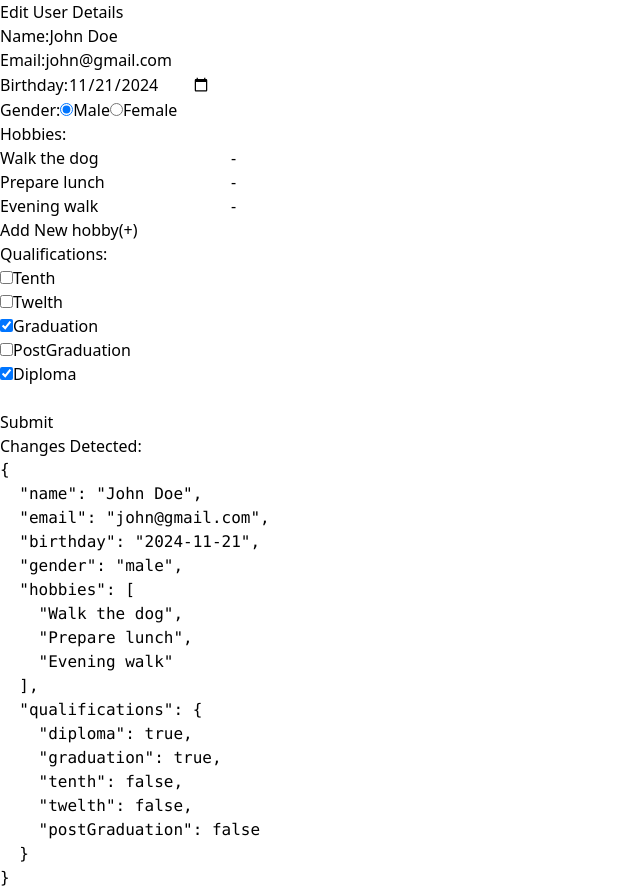
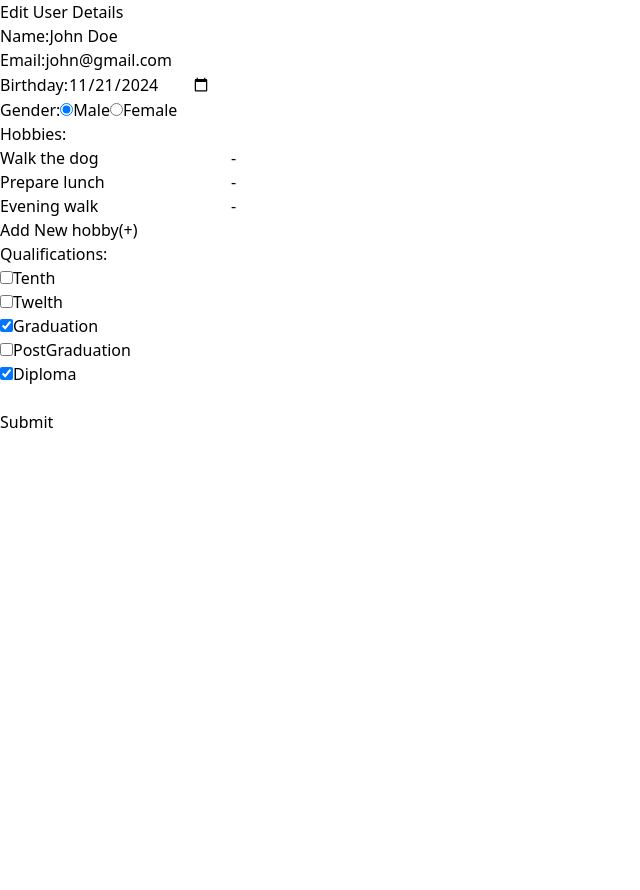
Before and after one commit to harnoorpreetsingh/EditableForm_Yup_CustomHook, a React (Vite) app in the folder editable_form/: page / in a window 1280 px wide. Shown: the whole page, without its empty margins (0-640 px from the left). After the commit the page ends 800 px from the top, so only its background shows below. Built offline with nearby package versions, Linux system fonts and the light colour scheme.

Commit message:
few changes

```diff
--- a/editable_form/src/App.jsx
+++ b/editable_form/src/App.jsx
@@ -258,12 +258,12 @@ function App() {
           </button>
         </form>
 
-        {Object.keys(currentData).length > 0 && (
+        {/* {Object.keys(currentData).length > 0 && (
           <div>
             <h3 className="mt-6 text-xl font-bold">Changes Detected:</h3>
             <pre>{JSON.stringify(currentData, null, 2)}</pre>
           </div>
-        )}
+        )} */}
       </div>
     </div>
   );
```
